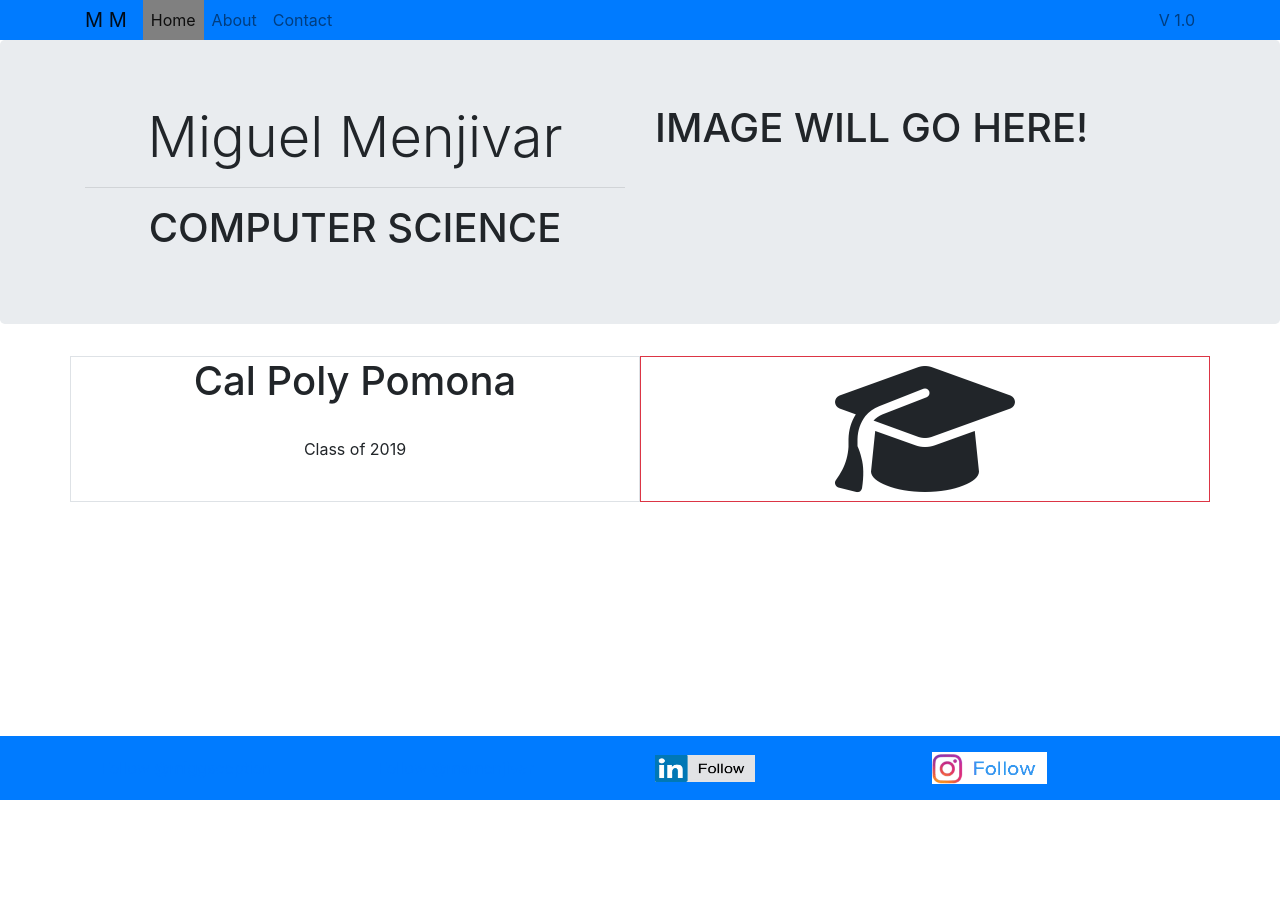
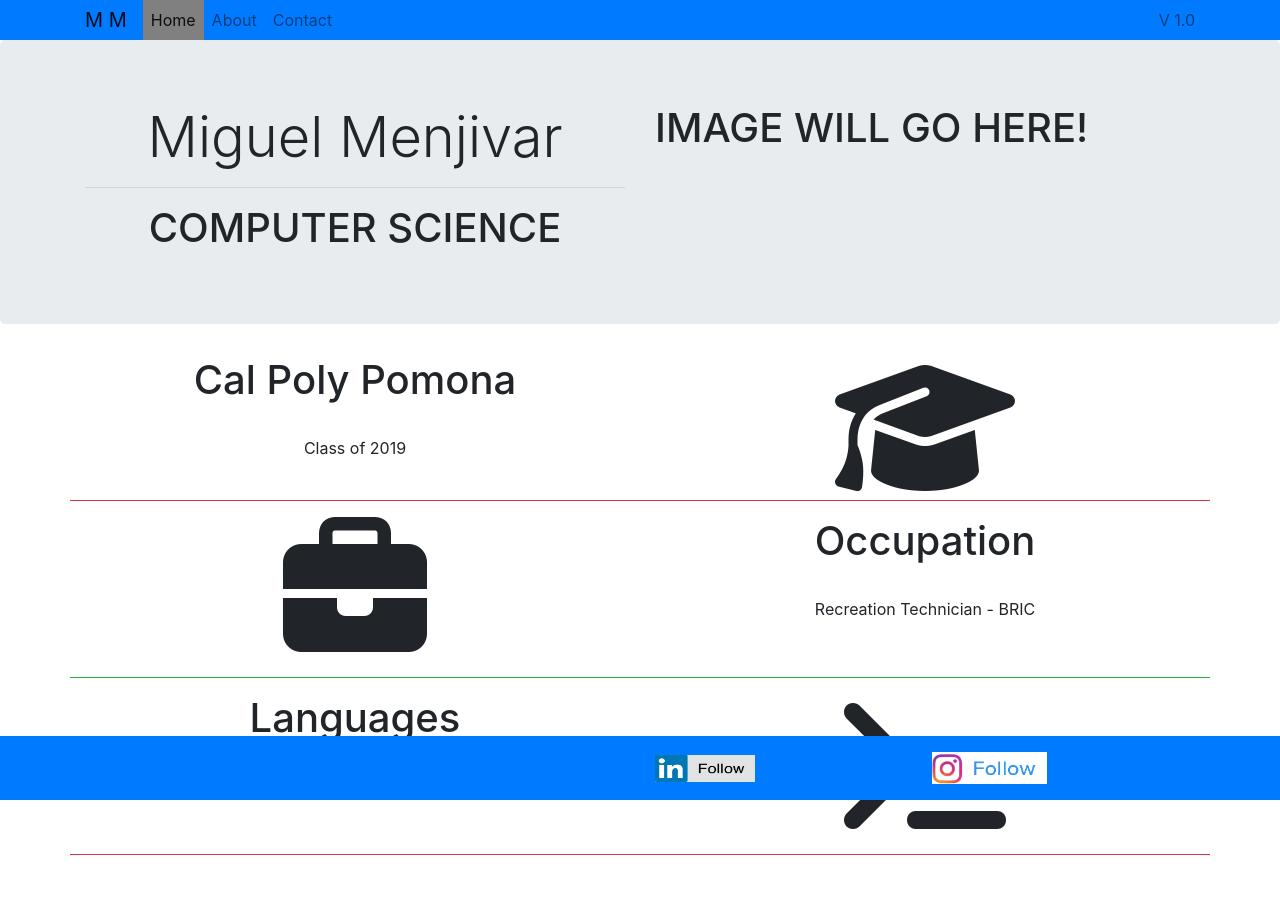
Before and after one commit to mamenjivar/Personal-Website, a web app: file pages/mamenjivar.html in a window 1280 px wide. Before the commit the page ends 800 px from the top, so only its background shows below. Run offline with its HTML, style and script files only (its server is not run), Linux system fonts and the light colour scheme; some libraries are stand-ins or nearby versions.

Commit message:
updating home page, added more information, still needs a bit more tweaking

```diff
--- a/css/style.css
+++ b/css/style.css
@@ -8,3 +8,10 @@
     width: 115px;
     height: 32px;
 }
+
+/* fix it so footer can be visible and body of text can be visible as well */
+#body {
+    margin-bottom: 50px;
+    min-height: 50px;
+    clear: both;
+}
--- a/pages/mamenjivar.html
+++ b/pages/mamenjivar.html
@@ -31,6 +31,7 @@
 </head>
 <body>
 
+    <div id="body">
     <!-- navbar -->
     <nav class="navbar navbar-expand-lg navbar-light bg-primary">
         <div class="container">
@@ -81,15 +82,40 @@
     </div>
 
     <!-- Body of webpage -->
+    <!-- Education -->
     <div class="container">
         <div class="row content">
-            <div class="col-md-6  border text-center"> <!-- text center -->
+            <div class="col-md-6 text-center border-bottom border-danger"> <!-- text center -->
                 <h1>Cal Poly Pomona</h1>
                 <br>
                 <p>Class of 2019</p>
             </div>
-            <div class="col-md-6 border border-danger d-flex justify-content-center">
+            <div class="col-md-6 border-bottom border-danger d-flex justify-content-center">
                 <i class="fas fa-graduation-cap fa-9x"></i>
+            </div>
+        </div>
+
+        <!-- Occupation -->
+        <div class="row content">
+            <div class="col-md-6 border-bottom border-success text-center pt-3 pb-3">
+                <i class="fas fa-briefcase fa-9x"></i>
+            </div>
+            <div class="col-md-6 border-bottom border-success text-center pt-3 pb-3">
+                <h1>Occupation</h1>
+                <br>
+                <p>Recreation Technician - BRIC</p>
+            </div>
+        </div>
+
+        <!-- Programming Languages -->
+        <div class="row content">
+            <div class="col-md-6 text-center border-bottom border-danger pt-3 pb-3">
+                <h1>Languages</h1>
+                <br>
+                <p>Java, HTML, CSS, JavaScript</p>
+            </div>
+            <div class="col-md-6 border-bottom border-danger text-center pt-3 pb-3">
+                <i class="fas fa-terminal fa-9x"></i>
             </div>
         </div>
     </div>
@@ -121,8 +147,6 @@
         </div>
     </nav>
 
-
-
     <!-- Optional JavaScript -->
     <!-- jQuery first, then Popper.js, then Bootstrap JS -->
     <script src="https://code.jquery.com/jquery-3.3.1.slim.min.js"
```
